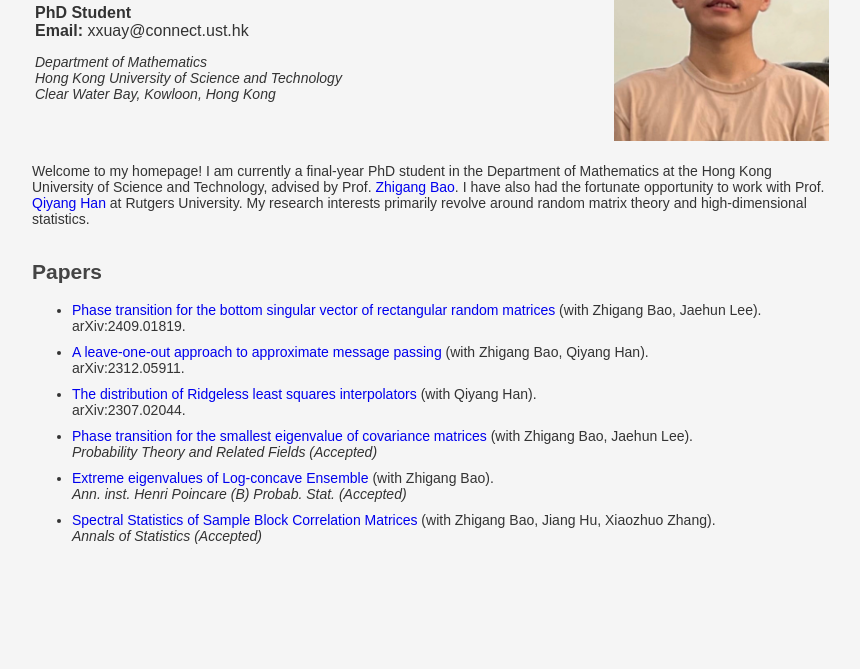
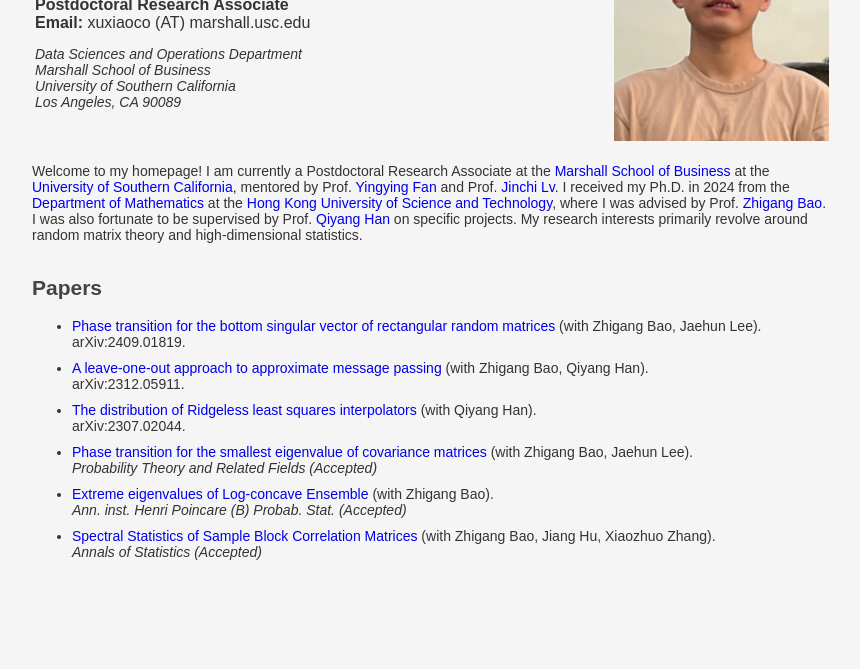
Before and after one commit to xiaocong06/xiaocong06.github.io, a plain HTML site: page index.html in a window 1280 px wide. Shown: the part 131-800 px from the top of the page, without its empty margins (208-1068 px from the left). Drawn offline with Linux system fonts and the light colour scheme.

Commit message:
Update index.html

```diff
--- a/index.html
+++ b/index.html
@@ -29,14 +29,16 @@
       <td>
          <h1>Xiaocong XU</h1>
          <font size=3>
-            <b>PhD Student</b> <br>
-            <b>Email:</b> xxuay@connect.ust.hk
+            <b>Postdoctoral Research Associate</b> <br>
+            <b>Email:</b> xuxiaoco (AT) marshall.usc.edu
          </font>
          <p>
          <address>
-            Department of Mathematics<br>
-            Hong Kong University of Science and Technology<br>
-            Clear Water Bay, Kowloon, Hong Kong<br>
+            Data Sciences and Operations Department<br>
+            Marshall School of Business<br>
+            University of Southern California<br>
+
+          Los Angeles, CA 90089
          </address>
       </td>
       <td style="text-align: right;"><img style="width: 215px; height: 249px;" alt="Your Photo" src="xc.png"></td>
@@ -44,7 +46,7 @@
 </table>
 
 <br>
-Welcome to my homepage! I am currently a final-year PhD student in the Department of Mathematics at the Hong Kong University of Science and Technology, advised by Prof.  <a href="http://mazgbao.people.ust.hk/" style="text-decoration: none">Zhigang Bao</a>. I have also had the fortunate opportunity to work with Prof. <a href="https://statweb.rutgers.edu/qh85/" style="text-decoration: none">Qiyang Han</a> at Rutgers University.  My research interests primarily revolve around random matrix theory and high-dimensional statistics.
+Welcome to my homepage! I am currently a Postdoctoral Research Associate at the <a href="https://www.marshall.usc.edu/" style="text-decoration: none">Marshall School of Business</a> at the <a href="http://www.usc.edu/" style="text-decoration: none">University of Southern California</a>, mentored by Prof. <a href="https://faculty.marshall.usc.edu/yingying-fan/" style="text-decoration: none">Yingying Fan</a> and Prof. <a href="https://faculty.marshall.usc.edu/jinchi-lv/" style="text-decoration: none">Jinchi Lv</a>. I received my Ph.D. in 2024 from the <a href="https://www.math.hkust.edu.hk/" style="text-decoration: none">Department of Mathematics</a> at the <a href="https://hkust.edu.hk/" style="text-decoration: none">Hong Kong University of Science and Technology</a>, where I was advised by Prof. <a href="http://mazgbao.people.ust.hk/" style="text-decoration: none">Zhigang Bao</a>. I was also fortunate to be supervised by Prof. <a href="https://statweb.rutgers.edu/qh85/" style="text-decoration: none">Qiyang Han</a> on specific projects.  My research interests primarily revolve around random matrix theory and high-dimensional statistics.
 
 <br>
 <br>
@@ -60,9 +62,9 @@
    <li> <a href="https://arxiv.org/abs/2308.09581" style="text-decoration: none">Phase transition for the smallest eigenvalue of covariance matrices</a> (with Zhigang Bao, Jaehun Lee). <br>
         <i>Probability Theory and Related Fields (Accepted)</i>
    <li> <a href="https://arxiv.org/abs/2212.11634" style="text-decoration: none">Extreme eigenvalues of Log-concave Ensemble</a> (with Zhigang Bao). <br>
-	<i>Ann. inst. Henri Poincare (B) Probab. Stat. (Accepted)</i>
+   <i>Ann. inst. Henri Poincare (B) Probab. Stat. (Accepted)</i>
    <li> <a href="https://arxiv.org/abs/2207.06107" style="text-decoration: none">Spectral Statistics of Sample Block Correlation Matrices</a> (with Zhigang Bao, Jiang Hu, Xiaozhuo Zhang). <br>
-	<i>Annals of Statistics (Accepted)</i>
+   <i>Annals of Statistics (Accepted)</i>
 </ul>
 
 
```
